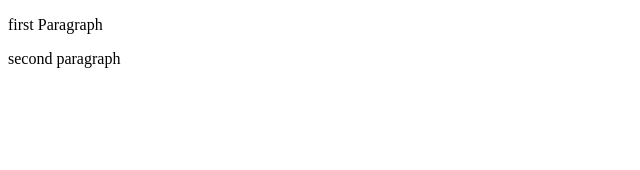
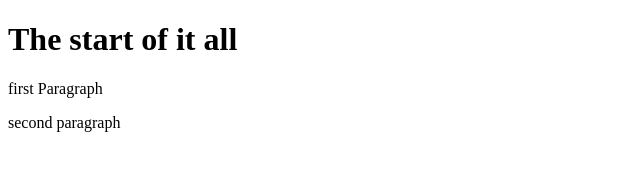
Before and after one commit to caseycc/7Nov, a plain HTML site: page index.html in a window 1280 px wide. Shown: the whole page, without its empty margins (0-640 px from the left). Drawn offline with Linux system fonts and the light colour scheme.

Commit message:
added h1 to index

```diff
--- a/index.html
+++ b/index.html
@@ -5,6 +5,7 @@
     <title>git test 4</title>
   </head>
   <body>
+ <h1>The start of it all</h1>
 <p>first Paragraph</p>
 <p>second paragraph</p>
   </body>
```
